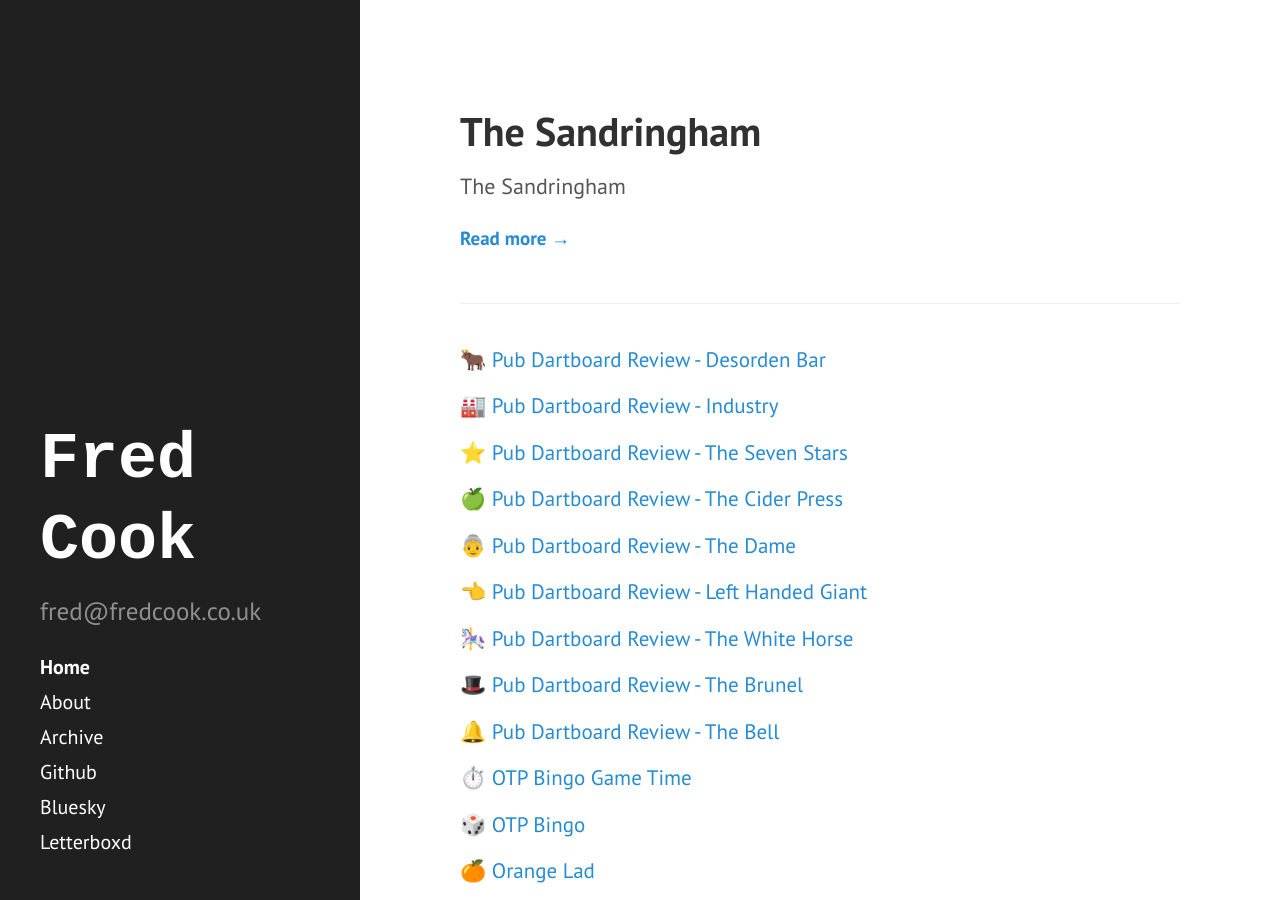
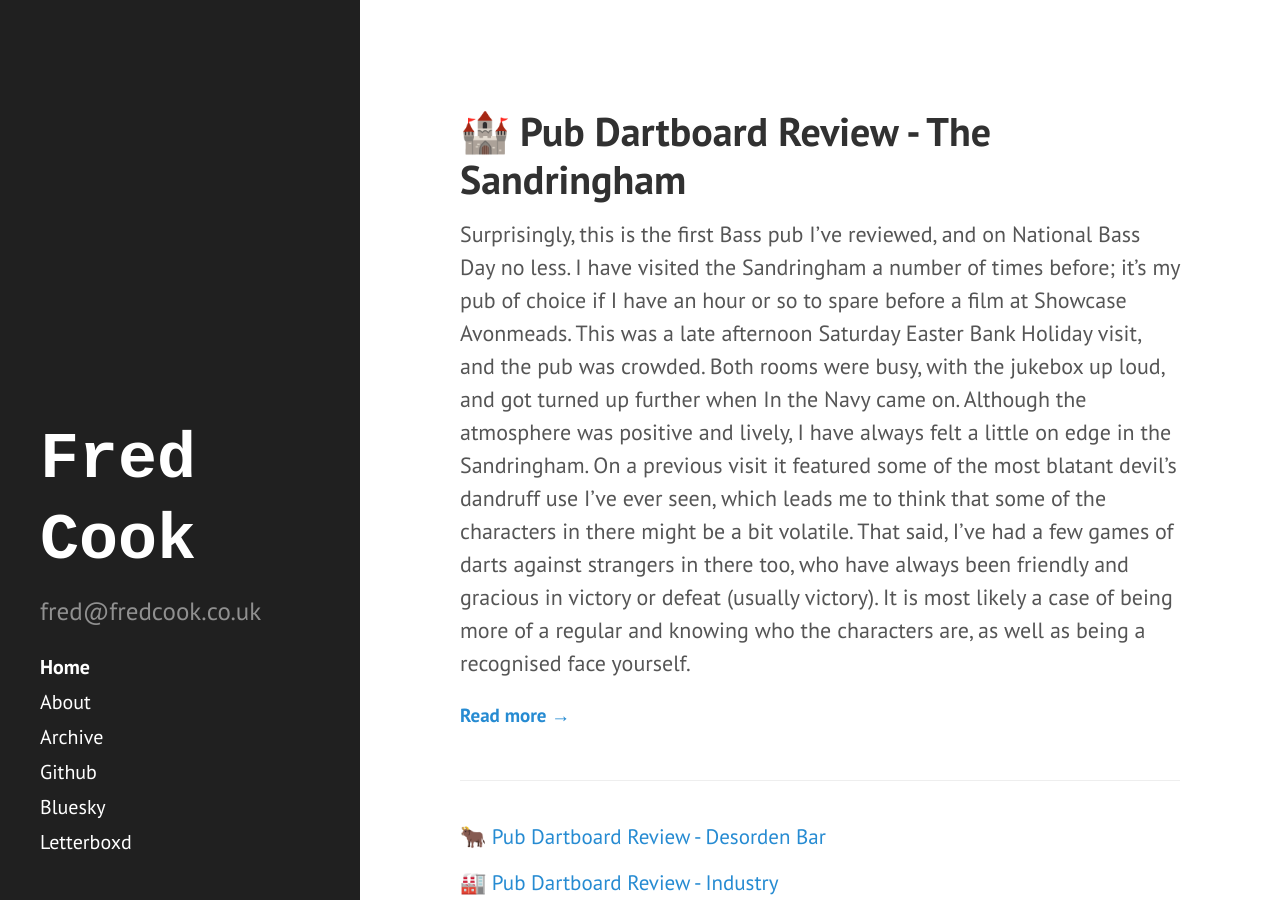
Before and after one commit to fred-cook/website, a Jekyll site: the page built from index.html, in a window 1280 px wide and 900 px high. Built offline with Jekyll 4.4.1, drawn with Linux system fonts in a browser that asks for light colours; the list of posts is cut into pages by our own code; some of the changed lines change nothing that is shown.

Commit message:
adding the Sandringham

```diff
--- a/_posts/2026-04-04-The-Sandringham.md
+++ b/_posts/2026-04-04-The-Sandringham.md
@@ -1,5 +1,3 @@
-## The Sandringham
-
 ---
 layout: dartboard_review
 title: 🏰 Pub Dartboard Review - The Sandringham
```
